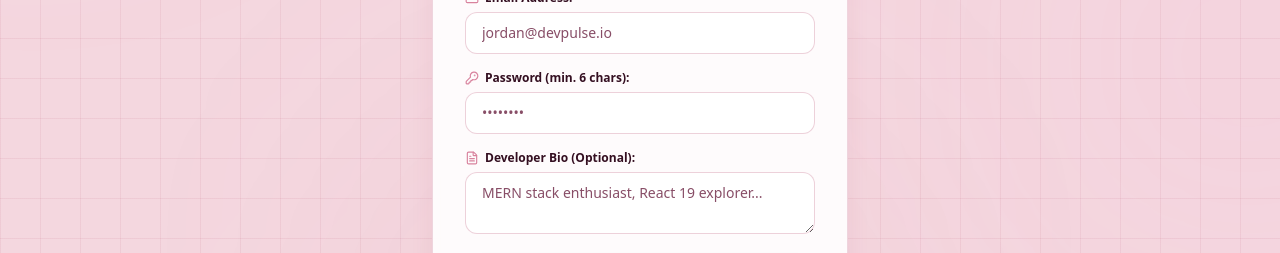
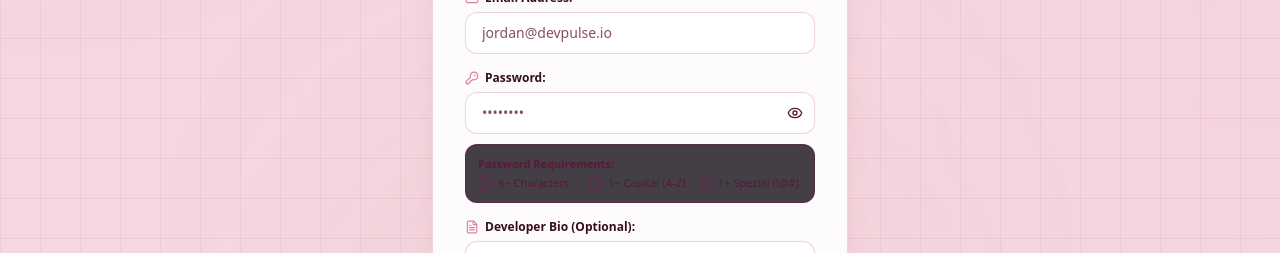
Before and after one commit to Khan-pathan33/DevPulse-Next.js-MERN-Project-, a Next.js app: page /register in a window 1280 px wide. Shown: the part 402-655 px from the top of the page. Built offline with nearby package versions, Linux system fonts and the light colour scheme; no server answers.

Commit message:
feat(auth): enforce strict email format and password validation (min 8 chars, 1 uppercase, 1 special char)

```diff
--- a/components/register-form.tsx
+++ b/components/register-form.tsx
@@ -1,6 +1,6 @@
 "use client";
 
-import { useActionState } from "react";
+import { useActionState, useState } from "react";
 import Link from "next/link";
 import { registerAction } from "@/lib/actions/auth-actions";
 import {
@@ -10,11 +10,27 @@ import {
   KeyRound,
   FileText,
   AlertCircle,
-  Sparkles,
+  Eye,
+  EyeOff,
+  CheckCircle2,
+  Circle,
 } from "lucide-react";
 
 export function RegisterForm() {
   const [state, formAction, isPending] = useActionState(registerAction, null);
+  const [email, setEmail] = useState("");
+  const [password, setPassword] = useState("");
+  const [showPassword, setShowPassword] = useState(false);
+
+  // Email RFC format test
+  const EMAIL_REGEX = /^[a-zA-Z0-9._%+-]+@[a-zA-Z0-9.-]+\.[a-zA-Z]{2,}$/;
+  const isEmailValid = EMAIL_REGEX.test(email.trim());
+
+  // Password requirements
+  const hasMinLength = password.length >= 8;
+  const hasCapital = /[A-Z]/.test(password);
+  const hasSpecial = /[^a-zA-Z0-9]/.test(password);
+  const isPasswordValid = hasMinLength && hasCapital && hasSpecial;
 
   return (
     <div className="space-y-6">
@@ -46,14 +62,29 @@ export function RegisterForm() {
 
         {/* Email */}
         <div>
-          <label className="block text-xs font-semibold text-rose-200/80 mb-1.5 flex items-center gap-1.5">
+          <div className="flex items-center justify-between mb-1.5">
+            <label className="text-xs font-semibold text-rose-200/80 flex items-center gap-1.5">
               <Mail className="w-3.5 h-3.5 text-[#d8829d]" />
               <span>Email Address:</span>
             </label>
+            {email.length > 0 && (
+              <span
+                className={`text-[10px] font-bold px-2 py-0.5 rounded-full flex items-center gap-1 ${
+                  isEmailValid
+                    ? "bg-emerald-500/15 text-emerald-300 border border-emerald-500/30"
+                    : "bg-rose-500/15 text-rose-300 border border-rose-500/30"
+                }`}
+              >
+                {isEmailValid ? "Valid Email" : "Invalid Format"}
+              </span>
+            )}
+          </div>
           <input
             type="email"
             name="email"
             required
+            value={email}
+            onChange={(e) => setEmail(e.target.value)}
             placeholder="jordan@devpulse.io"
             className="w-full px-4 py-2.5 rounded-xl bg-[#1b131d]/90 border border-rose-400/20 text-sm text-rose-100 placeholder-rose-300/40 focus:outline-none focus:border-[#d8829d] transition-all"
           />
@@ -64,20 +95,95 @@ export function RegisterForm() {
 
         {/* Password */}
         <div>
-          <label className="block text-xs font-semibold text-rose-200/80 mb-1.5 flex items-center gap-1.5">
+          <div className="flex items-center justify-between mb-1.5">
+            <label className="text-xs font-semibold text-rose-200/80 flex items-center gap-1.5">
               <KeyRound className="w-3.5 h-3.5 text-[#d8829d]" />
-            <span>Password (min. 6 chars):</span>
+              <span>Password:</span>
             </label>
+            {password.length > 0 && (
+              <span
+                className={`text-[10px] font-bold px-2 py-0.5 rounded-full ${
+                  isPasswordValid
+                    ? "bg-emerald-500/15 text-emerald-300 border border-emerald-500/30"
+                    : "bg-rose-500/15 text-rose-300 border border-rose-500/30"
+                }`}
+              >
+                {isPasswordValid ? "Strong Password" : "Criteria Incomplete"}
+              </span>
+            )}
+          </div>
+
+          <div className="relative">
             <input
-            type="password"
+              type={showPassword ? "text" : "password"}
               name="password"
               required
+              value={password}
+              onChange={(e) => setPassword(e.target.value)}
               placeholder="••••••••"
-            className="w-full px-4 py-2.5 rounded-xl bg-[#1b131d]/90 border border-rose-400/20 text-sm text-rose-100 placeholder-rose-300/40 focus:outline-none focus:border-[#d8829d] transition-all"
+              className="w-full pl-4 pr-11 py-2.5 rounded-xl bg-[#1b131d]/90 border border-rose-400/20 text-sm text-rose-100 placeholder-rose-300/40 focus:outline-none focus:border-[#d8829d] transition-all"
             />
+            <button
+              type="button"
+              onClick={() => setShowPassword(!showPassword)}
+              tabIndex={-1}
+              aria-label={showPassword ? "Hide password" : "Show password"}
+              className="absolute right-3 top-1/2 -translate-y-1/2 text-rose-300/50 hover:text-rose-200 transition-colors cursor-pointer"
+            >
+              {showPassword ? <EyeOff className="w-4 h-4" /> : <Eye className="w-4 h-4" />}
+            </button>
+          </div>
+
           {state?.errors?.password && (
             <p className="text-xs text-rose-400 mt-1">{state.errors.password}</p>
           )}
+
+          {/* Password Validation Requirements Checklist */}
+          <div className="mt-2.5 p-3 rounded-xl bg-[#160f18]/80 border border-rose-900/30 space-y-1.5 text-xs">
+            <div className="text-[11px] font-semibold text-rose-300/80 mb-1">
+              Password Requirements:
+            </div>
+            <div className="grid grid-cols-1 sm:grid-cols-3 gap-1.5">
+              <div
+                className={`flex items-center gap-1.5 text-[11px] transition-colors ${
+                  hasMinLength ? "text-emerald-300 font-medium" : "text-rose-300/50"
+                }`}
+              >
+                {hasMinLength ? (
+                  <CheckCircle2 className="w-3.5 h-3.5 text-emerald-400 shrink-0" />
+                ) : (
+                  <Circle className="w-3.5 h-3.5 text-rose-400/40 shrink-0" />
+                )}
+                <span>8+ Characters</span>
+              </div>
+
+              <div
+                className={`flex items-center gap-1.5 text-[11px] transition-colors ${
+                  hasCapital ? "text-emerald-300 font-medium" : "text-rose-300/50"
+                }`}
+              >
+                {hasCapital ? (
+                  <CheckCircle2 className="w-3.5 h-3.5 text-emerald-400 shrink-0" />
+                ) : (
+                  <Circle className="w-3.5 h-3.5 text-rose-400/40 shrink-0" />
+                )}
+                <span>1+ Capital (A-Z)</span>
+              </div>
+
+              <div
+                className={`flex items-center gap-1.5 text-[11px] transition-colors ${
+                  hasSpecial ? "text-emerald-300 font-medium" : "text-rose-300/50"
+                }`}
+              >
+                {hasSpecial ? (
+                  <CheckCircle2 className="w-3.5 h-3.5 text-emerald-400 shrink-0" />
+                ) : (
+                  <Circle className="w-3.5 h-3.5 text-rose-400/40 shrink-0" />
+                )}
+                <span>1+ Special (!@#)</span>
+              </div>
+            </div>
+          </div>
         </div>
 
         {/* Developer Bio */}
@@ -114,7 +220,10 @@ export function RegisterForm() {
       {/* Login Link */}
       <div className="text-center pt-2 border-t border-rose-950/40 text-xs text-rose-200/70">
         Already have an account?{" "}
-        <Link href="/login" className="font-bold text-[#d8829d] hover:text-[#f3c1cf] transition-colors">
+        <Link
+          href="/login"
+          className="font-bold text-[#d8829d] hover:text-[#f3c1cf] transition-colors"
+        >
           Sign In
         </Link>
       </div>
--- a/lib/actions/auth-actions.ts
+++ b/lib/actions/auth-actions.ts
@@ -27,12 +27,14 @@ export async function loginAction(
   const password = formData.get("password") as string;
   const redirectUrl = (formData.get("redirect") as string) || "/dashboard";
 
+  const EMAIL_REGEX = /^[a-zA-Z0-9._%+-]+@[a-zA-Z0-9.-]+\.[a-zA-Z]{2,}$/;
+
   const errors: Record<string, string> = {};
-  if (!email || !email.includes("@")) {
+  if (!email || !EMAIL_REGEX.test(email)) {
     errors.email = "Please provide a valid email address.";
   }
-  if (!password || password.length < 6) {
-    errors.password = "Password must be at least 6 characters.";
+  if (!password) {
+    errors.password = "Password is required.";
   }
 
   if (Object.keys(errors).length > 0) {
@@ -89,15 +91,29 @@ export async function registerAction(
   const password = formData.get("password") as string;
   const bio = (formData.get("bio") as string)?.trim();
 
+  const EMAIL_REGEX = /^[a-zA-Z0-9._%+-]+@[a-zA-Z0-9.-]+\.[a-zA-Z]{2,}$/;
+
   const errors: Record<string, string> = {};
   if (!name || name.length < 2) {
     errors.name = "Full name must be at least 2 characters.";
   }
-  if (!email || !email.includes("@")) {
-    errors.email = "Please enter a valid email address.";
+  if (!email || !EMAIL_REGEX.test(email)) {
+    errors.email = "Please enter a valid email address (e.g. developer@example.com).";
   }
-  if (!password || password.length < 6) {
-    errors.password = "Password must be at least 6 characters.";
+
+  const passwordIssues: string[] = [];
+  if (!password || password.length < 8) {
+    passwordIssues.push("at least 8 characters");
+  }
+  if (!/[A-Z]/.test(password || "")) {
+    passwordIssues.push("at least one capital letter (A-Z)");
+  }
+  if (!/[^a-zA-Z0-9]/.test(password || "")) {
+    passwordIssues.push("at least one special character (e.g. !@#$%^&*)");
+  }
+
+  if (passwordIssues.length > 0) {
+    errors.password = `Password must contain ${passwordIssues.join(", ")}.`;
   }
 
   if (Object.keys(errors).length > 0) {
```
Lines whose indentation alone changed are shown as unchanged.
